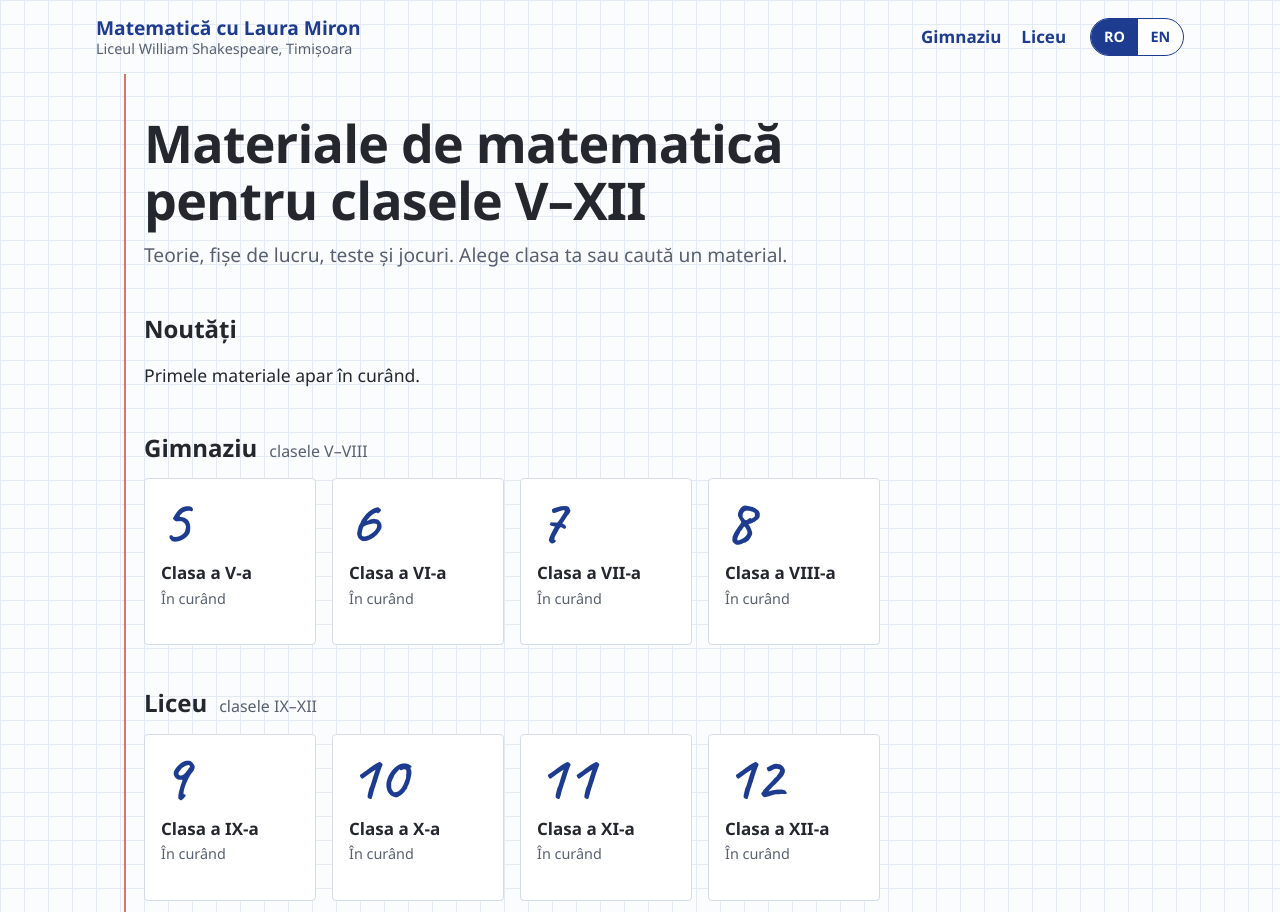
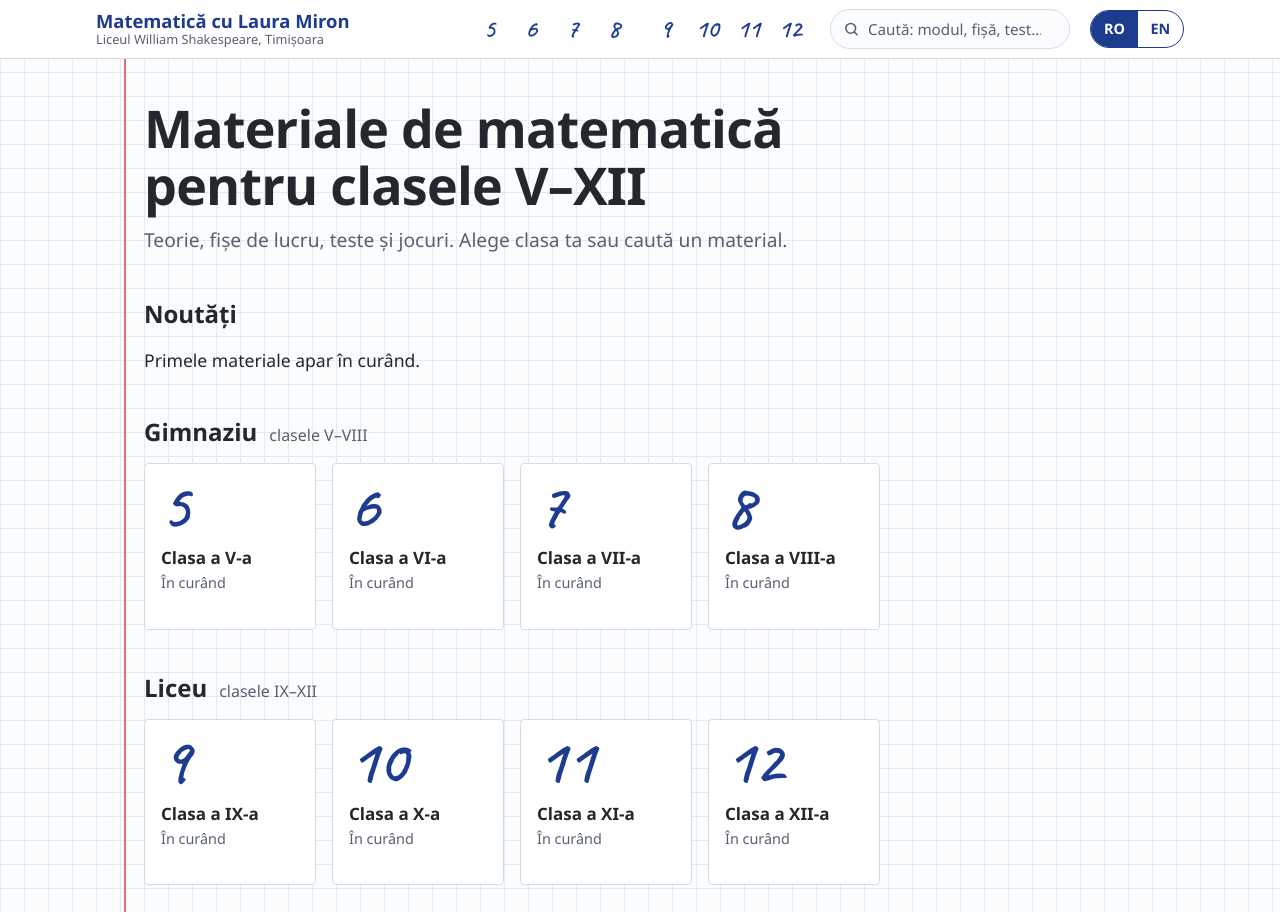
Before and after one commit to parameciul/matematica, a website: page index.html in a window 1280 px wide. Shown: the top 912 px of the page. Drawn offline with Linux system fonts and the light colour scheme; a web font is replaced by a local one.

Commit message:
Make the top menu fixed with grade links and a search box

```diff
--- a/assets/css/style.css
+++ b/assets/css/style.css
@@ -144,47 +144,149 @@ a:hover {
   border: 0;
 }
 
-/* Header */
+/* Header: stays at the top while the page scrolls */
 
-.site-header .wrap {
+.site-header {
+  position: sticky;
+  top: 0;
+  z-index: 20;
+  border-bottom: 1px solid var(--rule);
+  background: var(--sheet);
+}
+
+.header-bar {
   display: flex;
   flex-wrap: wrap;
   align-items: center;
-  gap: 0.75rem 1.5rem;
-  padding-block: 1rem;
+  gap: 0.5rem 1.25rem;
+  padding-block: 0.55rem;
 }
 
 .brand {
   display: flex;
   flex-direction: column;
   margin-right: auto;
-  line-height: 1.25;
+  line-height: 1.2;
   text-decoration: none;
 }
 
 .brand-name {
-  font-size: 1.2rem;
+  font-size: 1.15rem;
   font-weight: 800;
   color: var(--ink);
 }
 
 .brand-school {
-  font-size: 0.9rem;
+  font-size: 0.8rem;
   color: var(--muted);
 }
 
-.main-nav {
+.grade-nav {
   display: flex;
-  gap: 1.25rem;
+  align-items: center;
+  gap: 0.1rem;
 }
 
-.main-nav a {
-  font-weight: 700;
+.grade-nav-label {
+  display: none;
+}
+
+.grade-nav a {
+  display: inline-flex;
+  align-items: center;
+  justify-content: center;
+  min-width: 2.5rem;
+  min-height: 2.5rem;
+  border: 2px solid transparent;
+  border-radius: 50%;
+  font-family: var(--hand);
+  font-size: 1.6rem;
+  font-weight: 600;
+  line-height: 1;
   text-decoration: none;
 }
 
-.main-nav a:hover {
-  text-decoration: underline;
+.grade-nav a.gap {
+  margin-left: 0.6rem;
+}
+
+.grade-nav a:hover {
+  border-color: var(--rule);
+}
+
+.grade-nav a[aria-current] {
+  border-color: var(--red);
+}
+
+.search {
+  position: relative;
+  width: 15rem;
+}
+
+.search input {
+  width: 100%;
+  min-height: 2.5rem;
+  padding: 0.35rem 0.9rem 0.35rem 2.3rem;
+  border: 1.5px solid var(--rule);
+  border-radius: 999px;
+  background: var(--paper);
+  color: var(--text);
+  font: inherit;
+  font-size: 0.95rem;
+}
+
+.search input::placeholder {
+  color: var(--muted);
+  opacity: 1;
+}
+
+.search input:focus {
+  border-color: var(--ink);
+  outline: 3px solid var(--ink);
+  outline-offset: 1px;
+}
+
+.search-icon {
+  width: 1.05rem;
+  height: 1.05rem;
+}
+
+.search > .search-icon {
+  position: absolute;
+  top: 50%;
+  left: 0.8rem;
+  transform: translateY(-50%);
+  color: var(--muted);
+  pointer-events: none;
+}
+
+.header-tools {
+  display: flex;
+  align-items: center;
+  gap: 0.5rem;
+}
+
+.icon-btn {
+  display: none;
+  align-items: center;
+  justify-content: center;
+  gap: 0.35rem;
+  min-width: 2.5rem;
+  min-height: 2.5rem;
+  padding: 0.25rem 0.75rem;
+  border: 1.5px solid var(--rule);
+  border-radius: 999px;
+  background: var(--sheet);
+  color: var(--ink);
+  font: inherit;
+  font-size: 0.9rem;
+  font-weight: 700;
+  cursor: pointer;
+}
+
+.icon-btn[aria-expanded="true"] {
+  border-color: var(--ink);
+  background: var(--paper);
 }
 
 .lang {
@@ -211,6 +313,51 @@ a:hover {
 .lang button[aria-pressed="true"] {
   background: var(--ink);
   color: var(--sheet);
+}
+
+@media (max-width: 60rem) {
+  .brand-school {
+    display: none;
+  }
+
+  .icon-btn {
+    display: inline-flex;
+  }
+
+  .grade-nav,
+  .search {
+    display: none;
+    order: 10;
+    width: 100%;
+  }
+
+  .site-header[data-open="grades"] .grade-nav {
+    display: flex;
+    flex-wrap: wrap;
+    padding-block: 0.25rem 0.5rem;
+  }
+
+  .site-header[data-open="search"] .search {
+    display: block;
+    margin-bottom: 0.5rem;
+  }
+
+  .grade-nav-label {
+    display: inline;
+    margin-right: 0.5rem;
+    font-weight: 700;
+  }
+}
+
+@media (max-width: 24rem) {
+  .brand-name {
+    font-size: 1rem;
+  }
+
+  .lang button {
+    min-width: 2.4rem;
+    padding-inline: 0.55rem;
+  }
 }
 
 /* The page body carries the notebook's red margin line. */
--- a/assets/js/site.js
+++ b/assets/js/site.js
@@ -158,27 +158,71 @@
     document.title = text ? `${text} – ${t('site.title')}` : t('site.title');
   }
 
+  const SEARCH_ICON = '<svg class="search-icon" viewBox="0 0 24 24" aria-hidden="true" focusable="false"><circle cx="11" cy="11" r="7" fill="none" stroke="currentColor" stroke-width="2.2"/><path d="m20 20-3.8-3.8" fill="none" stroke="currentColor" stroke-width="2.2" stroke-linecap="round"/></svg>';
+
   function buildHeader() {
     const header = document.getElementById('site-header');
     if (!header) return;
+    const gradeLinks = [5, 6, 7, 8, 9, 10, 11, 12]
+      .map((g) => `<a href="${root}clasa.html?c=${g}" data-grade-link="${g}"${g === 9 ? ' class="gap"' : ''}>${g}</a>`)
+      .join('');
     header.innerHTML = `
-      <div class="wrap">
+      <div class="wrap header-bar">
         <a class="brand" href="${root}index.html">
           <span class="brand-name" data-i18n="site.title"></span>
           <span class="brand-school" data-i18n="site.school"></span>
         </a>
-        <nav class="main-nav" data-nav>
-          <a href="${root}index.html#gimnaziu" data-i18n="level.gimnaziu"></a>
-          <a href="${root}index.html#liceu" data-i18n="level.liceu"></a>
+        <nav class="grade-nav" id="grade-nav" data-nav>
+          <span class="grade-nav-label" aria-hidden="true" data-i18n="nav.gradesLabel"></span>
+          ${gradeLinks}
         </nav>
-        <div class="lang" role="group" data-lang-group>
-          <button type="button" data-lang-btn="ro" lang="ro" aria-label="Română">RO</button>
-          <button type="button" data-lang-btn="en" lang="en" aria-label="English">EN</button>
+        <form class="search" id="site-search" role="search" action="${root}cautare.html">
+          <label class="sr-only" for="site-search-input" data-i18n="search.label"></label>
+          ${SEARCH_ICON}
+          <input id="site-search-input" name="q" type="search" autocomplete="off" spellcheck="false" enterkeyhint="search">
+        </form>
+        <div class="header-tools">
+          <button type="button" class="icon-btn" data-toggle="search" aria-controls="site-search" aria-expanded="false">${SEARCH_ICON}<span class="sr-only" data-i18n="search.open"></span></button>
+          <button type="button" class="icon-btn" data-toggle="grades" aria-controls="grade-nav" aria-expanded="false"><span data-i18n="nav.grades"></span></button>
+          <div class="lang" role="group" data-lang-group>
+            <button type="button" data-lang-btn="ro" lang="ro" aria-label="Română">RO</button>
+            <button type="button" data-lang-btn="en" lang="en" aria-label="English">EN</button>
+          </div>
         </div>
       </div>`;
+
     header.querySelectorAll('[data-lang-btn]').forEach((btn) => {
       btn.addEventListener('click', () => changeLang(btn.getAttribute('data-lang-btn')));
     });
+    header.querySelectorAll('[data-toggle]').forEach((btn) => {
+      btn.addEventListener('click', () => togglePanel(header, btn.getAttribute('data-toggle')));
+    });
+    header.addEventListener('keydown', (event) => {
+      const open = header.getAttribute('data-open');
+      if (event.key !== 'Escape' || !open) return;
+      togglePanel(header, open);
+      header.querySelector(`[data-toggle="${open}"]`).focus();
+    });
+    const form = header.querySelector('#site-search');
+    form.addEventListener('submit', (event) => {
+      if (!form.elements.q.value.trim()) event.preventDefault();
+    });
+
+    // Anchors must land below the sticky header: CSS reads its height from --header-h.
+    const setHeight = () => document.documentElement.style.setProperty('--header-h', `${header.offsetHeight}px`);
+    setHeight();
+    if (typeof ResizeObserver === 'function') new ResizeObserver(setHeight).observe(header);
+  }
+
+  // On narrow screens the grade links and the search box are panels opened by a button.
+  function togglePanel(header, which) {
+    const next = header.getAttribute('data-open') === which ? '' : which;
+    if (next) header.setAttribute('data-open', next);
+    else header.removeAttribute('data-open');
+    header.querySelectorAll('[data-toggle]').forEach((btn) => {
+      btn.setAttribute('aria-expanded', String(btn.getAttribute('data-toggle') === next));
+    });
+    if (next === 'search') header.querySelector('#site-search-input').focus();
   }
 
   function buildFooter() {
@@ -197,7 +241,12 @@
       btn.setAttribute('aria-pressed', String(btn.getAttribute('data-lang-btn') === lang));
     });
     const nav = document.querySelector('[data-nav]');
-    if (nav) nav.setAttribute('aria-label', t('nav.label'));
+    if (nav) nav.setAttribute('aria-label', t('nav.gradesLabel'));
+    document.querySelectorAll('[data-grade-link]').forEach((a) => {
+      a.setAttribute('aria-label', gradeName(Number(a.getAttribute('data-grade-link'))));
+    });
+    const input = document.getElementById('site-search-input');
+    if (input) input.placeholder = t('search.placeholder');
     const group = document.querySelector('[data-lang-group]');
     if (group) group.setAttribute('aria-label', t('lang.label'));
     const year = document.querySelector('[data-year]');
```
